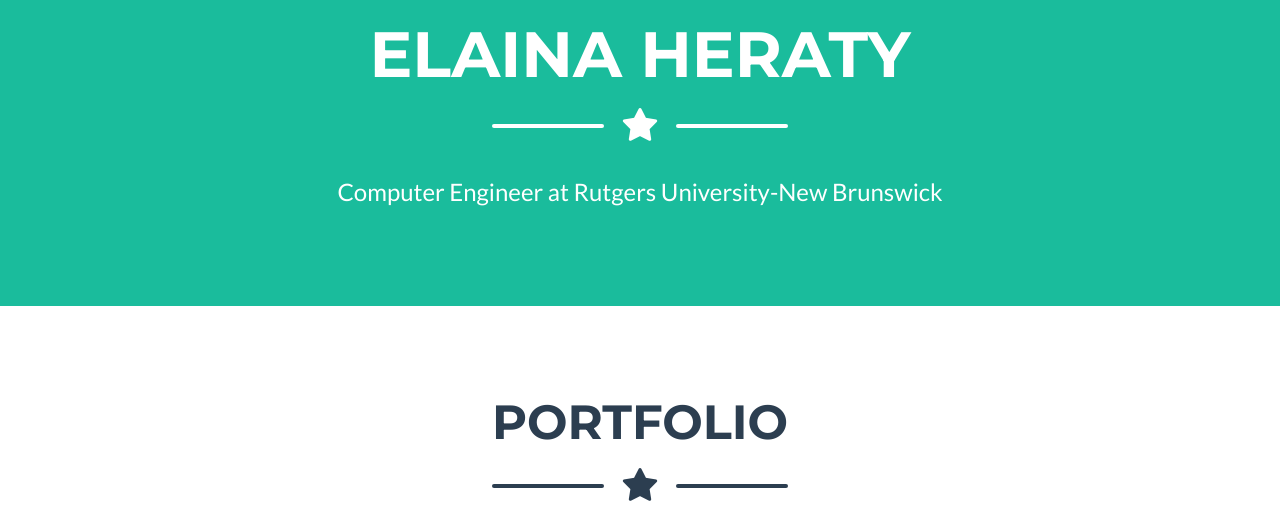
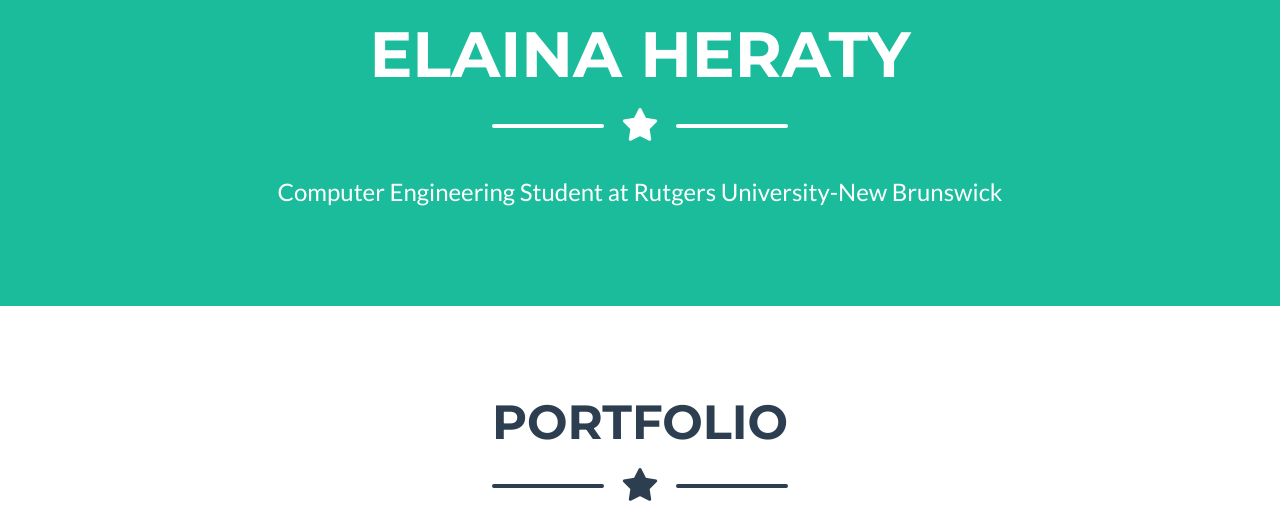
Before and after one commit to elainaheraty/elainaheraty.github.io, a website: page index.html in a window 1280 px wide. Shown: the part 222-753 px from the top of the page. Drawn offline with nearby package versions, Linux system fonts and the light colour scheme; files whose address does not match are found by name.

Commit message:
Update index.html

```diff
--- a/index.html
+++ b/index.html
@@ -67,7 +67,7 @@
       </div>
 
       <!-- Masthead Subheading -->
-      <p class="masthead-subheading font-weight-light mb-0">Computer Engineer at Rutgers University-New Brunswick </p>
+      <p class="masthead-subheading font-weight-light mb-0">Computer Engineering Student at Rutgers University-New Brunswick </p>
 
     </div>
   </header>
```
